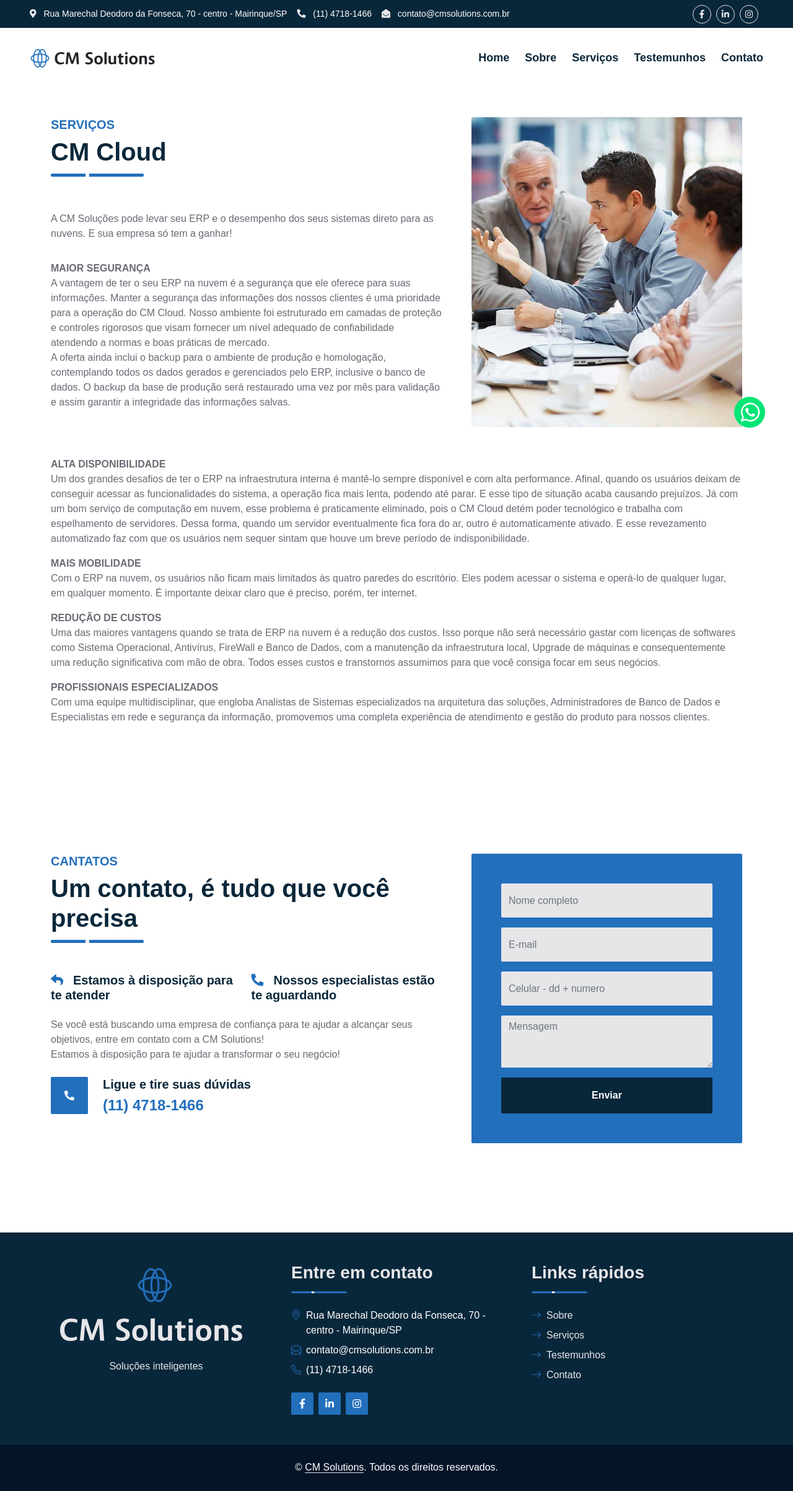
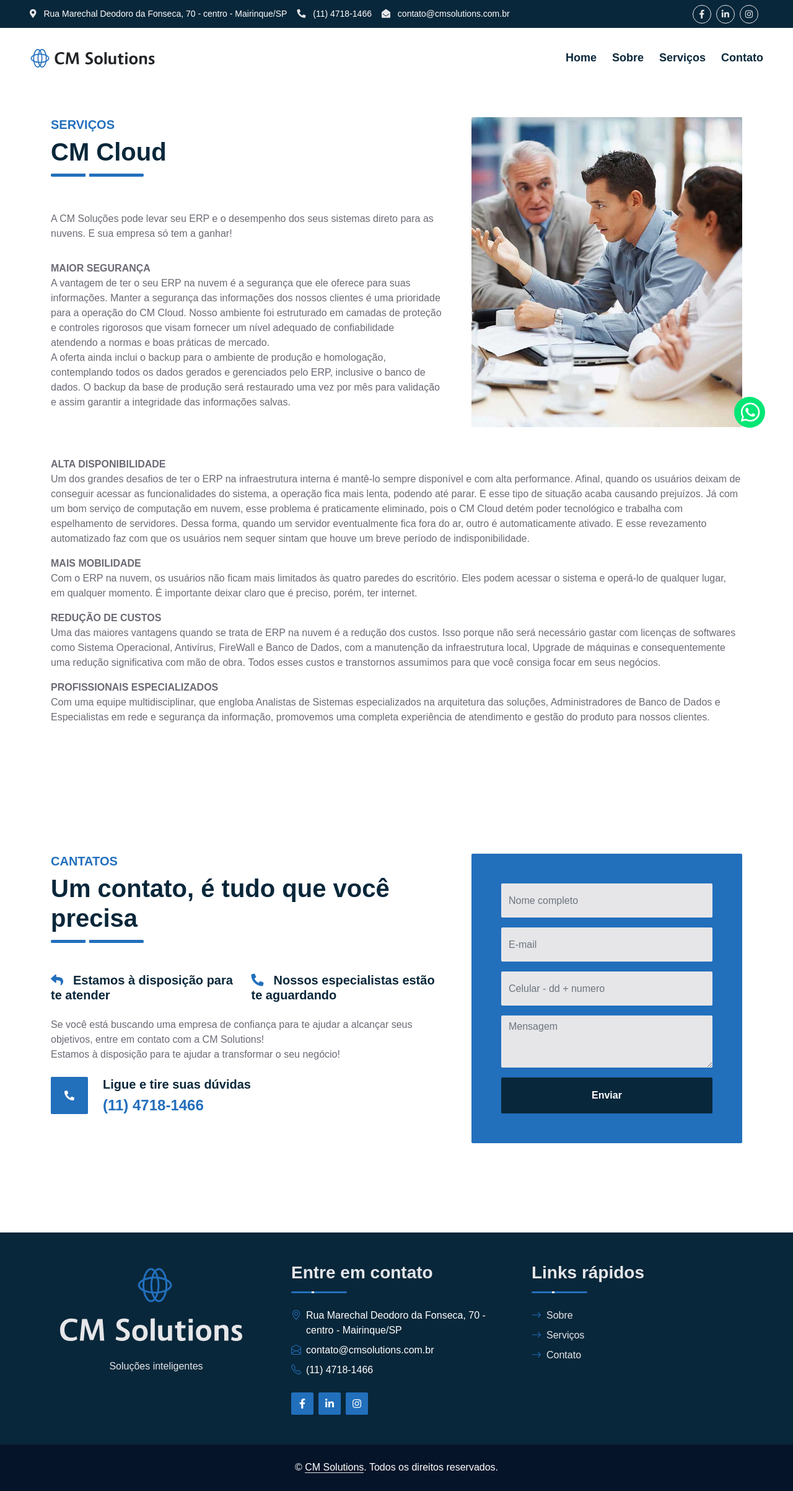
Before and after one commit to JesusGalindoCMSolutions/cmsolutions, a plain HTML site: page cloud.html in a window 1280 px wide. Shown: the whole page at 62% size. Drawn offline with nearby package versions, Linux system fonts and the light colour scheme.

Commit message:
remove testimonial

```diff
--- a/cloud.html
+++ b/cloud.html
@@ -75,7 +75,7 @@
                     <a href="index.html" class="nav-item nav-link">Home</a>
                     <a href="index.html#about" class="nav-item nav-link">Sobre</a>
                     <a href="index.html#services" class="nav-item nav-link">Serviços</a>
-                    <a href="index.html#testimonial" class="nav-item nav-link">Testemunhos</a>
+                    <!-- <a href="index.html#testimonial" class="nav-item nav-link">Testemunhos</a> -->
                     <a href="#contact" class="nav-item nav-link">Contato</a>
                 </div>
             </div>
@@ -247,7 +247,7 @@
                             <div class="link-animated d-flex flex-column justify-content-start">
                                 <a class="text-light mb-2" href="#about"><i class="bi bi-arrow-right text-primary me-2"></i>Sobre</a>
                                 <a class="text-light mb-2" href="#services"><i class="bi bi-arrow-right text-primary me-2"></i>Serviços</a>
-                                <a class="text-light mb-2" href="#testimonial"><i class="bi bi-arrow-right text-primary me-2"></i>Testemunhos</a>
+                                <!-- <a class="text-light mb-2" href="#testimonial"><i class="bi bi-arrow-right text-primary me-2"></i>Testemunhos</a> -->
                                 <a class="text-light" href="#contact"><i class="bi bi-arrow-right text-primary me-2"></i>Contato</a>
                             </div>
                         </div>
```
Also changed, not shown: erp.html (+2 -2 lines), goReports.html (+2 -2 lines), index.html (+2 -2 lines), outsoursing.html (+2 -2 lines), support.html (+2 -2 lines), thanks.html (+2 -2 lines), web.html (+2 -2 lines).
